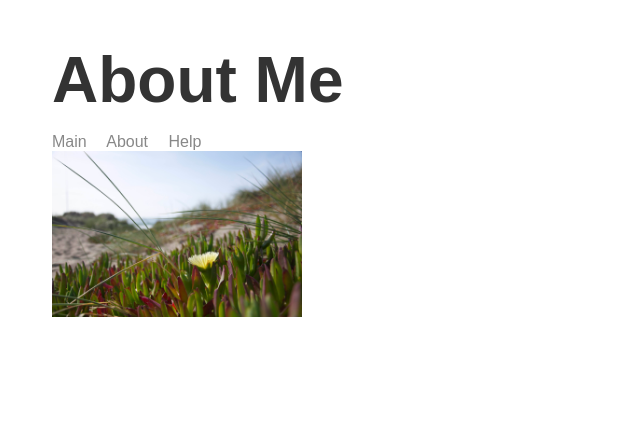
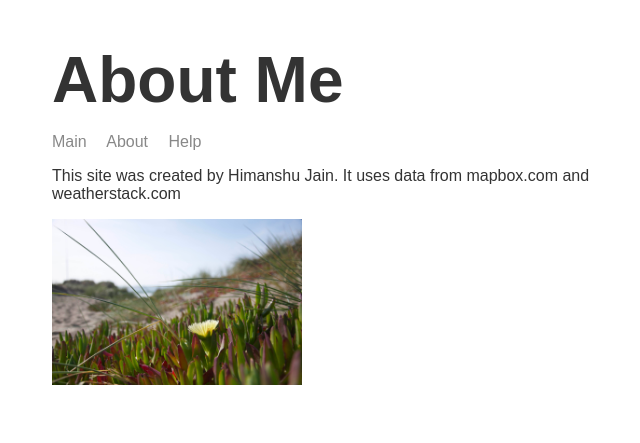
Before and after one commit to himanshukj17122000/weather-application, a Node server app: page /about in a window 1280 px wide. Shown: the top 443 px of the page, without its empty margins (263-903 px from the left). Run offline with Node 20, Linux system fonts and the light colour scheme; some libraries are stand-ins or nearby versions.

Commit message:
Added more information to the about page

```diff
--- a/templates/views/about.hbs
+++ b/templates/views/about.hbs
@@ -10,6 +10,7 @@
 <body>
     <div class="main-content">
         {{>header}}
+        <p>This site was created by Himanshu Jain. It uses data from mapbox.com and weatherstack.com</p>
         <img class="potrait" src="Egk0BJmfa8eq5pcYweh6nhrew3a2.jpeg" />
     </div>
 
```
